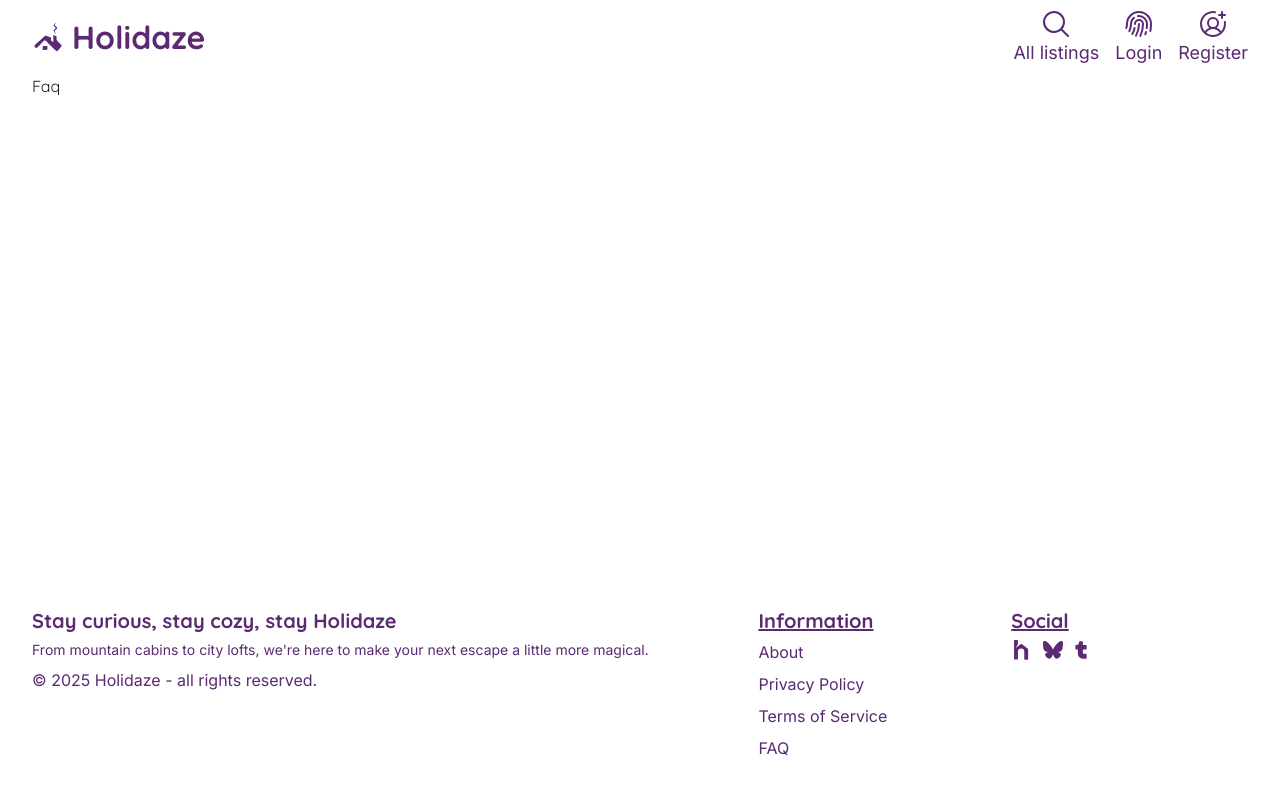
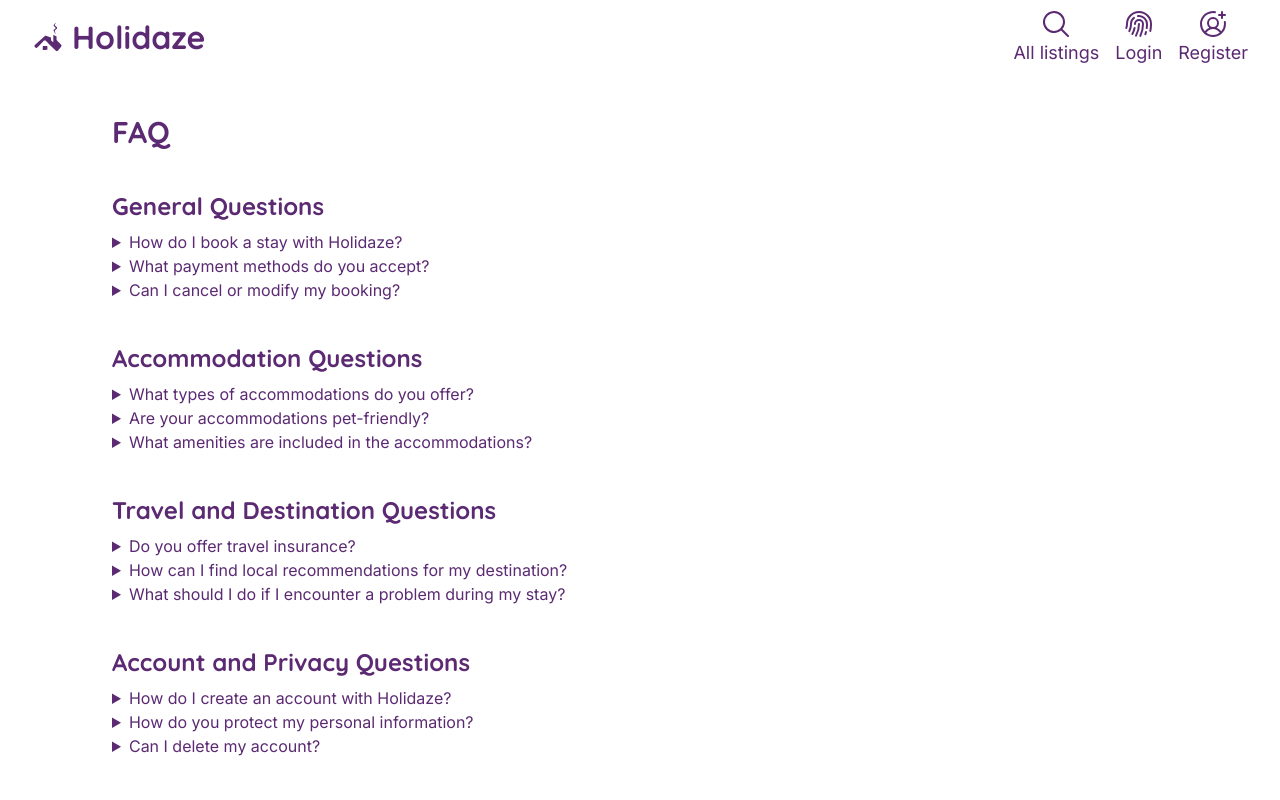
Before and after one commit to KjetilHHauger/kjetil_h_hauger_booking, a React (Vite) app: page /faq in a window 1280 px wide. Shown: the top 800 px of the page. Built offline with nearby package versions, Linux system fonts and the light colour scheme; no server answers.

Commit message:
FEAT: FAQ

```diff
--- a/src/pages/Faq.jsx
+++ b/src/pages/Faq.jsx
@@ -1,7 +1,141 @@
 export default function Faq() {
   return (
-    <div className="not-found-page">
-      <h1>Faq</h1>
-    </div>
+    <section className="flex flex-col items-start justify-between w-full max-w-7xl mx-auto text-brand-primary px-8 sm:px-10 md:px-20 gap-10 my-10">
+      <h1 className="text-3xl font-bold">FAQ</h1>
+
+      <section>
+        <h2 className="text-2xl font-bold mb-2">General Questions</h2>
+        <details>
+          <summary class="cursor-pointer">
+            How do I book a stay with Holidaze?
+          </summary>
+          <p>
+            Booking a stay with Holidaze is easy! Simply browse our listings,
+            select your preferred accommodation, and follow the booking process.
+            You'll receive a confirmation email once your booking is complete.
+          </p>
+        </details>
+        <details>
+          <summary class="cursor-pointer">
+            What payment methods do you accept?
+          </summary>
+          <p>
+            We accept major credit cards, debit cards, and PayPal. All payments
+            are processed securely through our trusted payment gateways.
+          </p>
+        </details>
+        <details>
+          <summary class="cursor-pointer">
+            Can I cancel or modify my booking?
+          </summary>
+          <p>
+            Yes, you can cancel or modify your booking through your Holidaze
+            account. Please note that cancellation policies may vary depending
+            on the accommodation, so be sure to check the details before
+            booking.
+          </p>
+        </details>
+      </section>
+
+      <section>
+        <h2 className="text-2xl font-bold mb-2">Accommodation Questions</h2>
+        <details>
+          <summary class="cursor-pointer">
+            What types of accommodations do you offer?
+          </summary>
+          <p>
+            Holidaze offers a variety of accommodations, including apartments,
+            villas, cabins, and unique stays like treehouses and castles.
+          </p>
+        </details>
+        <details>
+          <summary class="cursor-pointer">
+            Are your accommodations pet-friendly?
+          </summary>
+          <p>
+            Some of our accommodations are pet-friendly. You can filter your
+            search results to find pet-friendly options.
+          </p>
+        </details>
+        <details>
+          <summary class="cursor-pointer">
+            What amenities are included in the accommodations?
+          </summary>
+          <p>
+            Amenities vary by accommodation. Each listing will detail the
+            specific amenities included, such as Wi-Fi, kitchen facilities, and
+            parking.
+          </p>
+        </details>
+      </section>
+
+      <section>
+        <h2 className="text-2xl font-bold mb-2">
+          Travel and Destination Questions
+        </h2>
+        <details>
+          <summary class="cursor-pointer">
+            Do you offer travel insurance?
+          </summary>
+          <p>
+            While we don't offer travel insurance directly, we recommend
+            purchasing travel insurance to cover medical emergencies, trip
+            cancellations, and lost luggage.
+          </p>
+        </details>
+        <details>
+          <summary class="cursor-pointer">
+            How can I find local recommendations for my destination?
+          </summary>
+          <p>
+            Our hosts are a great resource for local recommendations. You can
+            also check our blog for travel tips and hidden gems in various
+            destinations.
+          </p>
+        </details>
+        <details>
+          <summary class="cursor-pointer">
+            What should I do if I encounter a problem during my stay?
+          </summary>
+          <p>
+            If you encounter any issues during your stay, please contact your
+            host or our customer support team immediately. We're here to help
+            ensure your stay is as smooth as possible.
+          </p>
+        </details>
+      </section>
+
+      <section>
+        <h2 className="text-2xl font-bold mb-2">
+          Account and Privacy Questions
+        </h2>
+        <details>
+          <summary class="cursor-pointer">
+            How do I create an account with Holidaze?
+          </summary>
+          <p>
+            Creating an account is simple. Just click on the "Sign Up" button
+            and follow the prompts to enter your information.
+          </p>
+        </details>
+        <details>
+          <summary class="cursor-pointer">
+            How do you protect my personal information?
+          </summary>
+          <p>
+            We take your privacy seriously. All personal information is
+            encrypted and stored securely. For more details, please refer to our
+            Privacy Policy.
+          </p>
+        </details>
+        <details>
+          <summary class="cursor-pointer">Can I delete my account?</summary>
+          <p>
+            Yes, you can delete your account at any time by going to your
+            account settings and following the deletion process.
+          </p>
+        </details>
+      </section>
+    </section>
   );
 }
```
